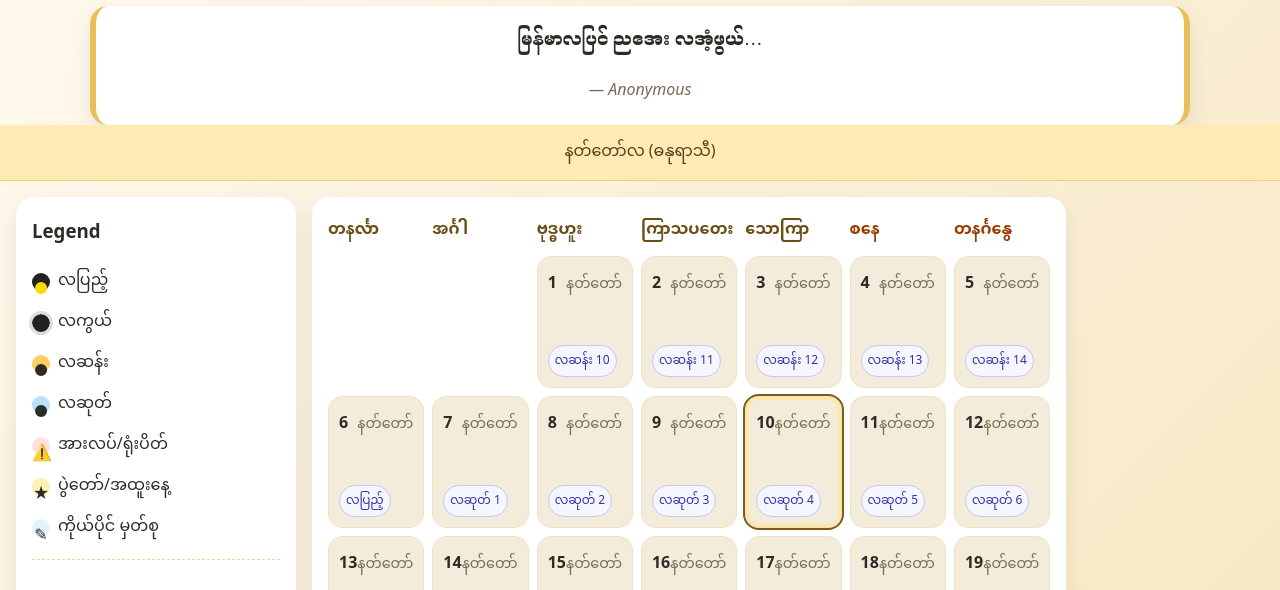
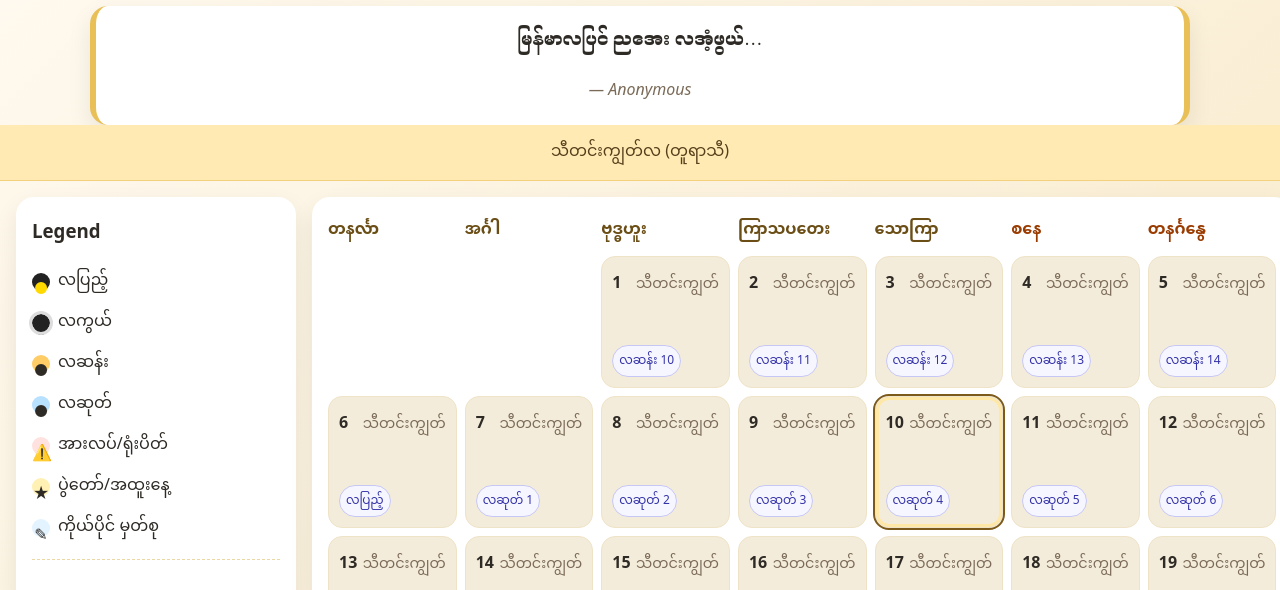
Before and after one commit to Minmaung0307/calendar-mm, a plain HTML site: page public/index.html in a window 1280 px wide. Shown: the part 134-724 px from the top of the page. Drawn offline with Linux system fonts and the light colour scheme.

Commit message:
updated the view

```diff
--- a/public/app.js
+++ b/public/app.js
@@ -1,10 +1,11 @@
 import {
-  lunarAge, myanmarMonthYear,
+  lunarAge,
+  myanmarMonthYearLunar,
   mmLunarInfoWithLength,
   monthLengthFor
 } from './myanmarCalendar.js';
 
-/* === Zodiac (Today bar only) === */
+/* Today bar zodiac only */
 const ZODIAC_BY_MM = {
   တန်ခူး: "မိဿ", ကဆုန်: "ပြိဿ", နယုန်: "မေထုန်", ဝါဆို: "ကြဋ်",
   ဝါခေါင်: "သိဟ်", တော်သလင်း: "ကန်", သီတင်းကျွတ်: "တူ",
@@ -25,22 +26,21 @@ const todayBar = $("#todayBar");
 
 const enMonths = ["January","February","March","April","May","June","July","August","September","October","November","December"];
 
-/* ===== Holidays (MM & US) ===== */
+/* Holidays */
 const SOLAR_MM = {"01-04":"လွတ်လပ်ရေးနေ့","02-12":"အမျိုးသားတော်လှန်ရေးနေ့","03-27":"တပ်မတော်နေ့","05-01":"အလုပ်သမားနေ့","07-19":"အာဇာနည်နေ့","12-25":"ခရစ်စမတ်နေ့"};
 const SOLAR_US_FIXED = {"01-01":"New Year's Day","07-04":"Independence Day","10-31":"Halloween","12-25":"Christmas Day"};
 function computeEaster(y){const a=y%19,b=Math.floor(y/100),c=y%100,d=Math.floor(b/4),e=b%4,f=Math.floor((b+8)/25),g=Math.floor((b-f+1)/3),h=(19*a+b-d-g+15)%30,i=Math.floor(c/4),k=c%4,l=(32+2*e+2*i-h-k)%7,m=Math.floor((a+11*h+22*l)/451),month=Math.floor((h+l-7*m+114)/31),day=((h+l-7*m+114)%31)+1;return {month, day};}
 function nthWeekdayOfMonth(year, monthIndex, weekday, n){let count=0;for(let d=1; d<=31; d++){const dt=new Date(year, monthIndex, d);if(dt.getMonth()!==monthIndex) break; if(dt.getDay()===weekday){count++; if(count===n) return d;}} return null;}
 function usMovables(year){const easter=computeEaster(year); const thanks=nthWeekdayOfMonth(year, 10, 4, 4); const res={}; res[`${String(easter.month).padStart(2,'0')}-${String(easter.day).padStart(2,'0')}`]="Easter (Western)"; res[`11-${String(thanks).padStart(2,'0')}`]="Thanksgiving (US)"; return res;}
 
-/* ===== LocalStorage (custom events only; notes/aside removed) ===== */
 const LS_CUSTOM = "myanmar_calendar_custom_v2";
 const getCustom = ()=>JSON.parse(localStorage.getItem(LS_CUSTOM)||"[]");
 const setCustom = (arr)=>localStorage.setItem(LS_CUSTOM, JSON.stringify(arr));
 
-/* ===== View ===== */
+/* View */
 let view = new Date(); view.setDate(1);
 
-/* ===== Controls ===== */
+/* Controls */
 (function setupSelectors(){
   enMonths.forEach((m,i)=>{
     const o=document.createElement("option"); o.value=i; o.textContent=`${i+1}. ${m}`;
@@ -63,7 +63,7 @@ $("#themeBtn").onclick=()=>{
 };
 $("#fontBtn").onclick=()=>{ document.documentElement.classList.toggle("serif"); };
 
-/* ===== Backend Loader ===== */
+/* Backend loader */
 async function loadBackendEvents(year){
   const map={};
   for(const k of Object.keys(SOLAR_MM)){
@@ -98,19 +98,19 @@ async function loadBackendEvents(year){
   return map;
 }
 
-/* ===== Render ===== */
+/* Render */
 async function render(){
   syncSelectors();
   const y=view.getFullYear(), m=view.getMonth();
   const first=new Date(y,m,1);
-  const startWeekday=(first.getDay()+6)%7; // Monday-first
+  const startWeekday=(first.getDay()+6)%7;
   const days=new Date(y,m+1,0).getDate();
   const backend=await loadBackendEvents(y);
   grid.innerHTML="";
 
   for(let i=0;i<startWeekday;i++){
     const pad=document.createElement("div");
-    pad.className="day pad"; // same height placeholder
+    pad.className="day pad";
     grid.appendChild(pad);
   }
 
@@ -122,7 +122,7 @@ async function render(){
     const iso=cellDate.toISOString().slice(0,10);
 
     const age=lunarAge(cellDate);
-    const my = myanmarMonthYear(cellDate);
+    const my = myanmarMonthYearLunar(cellDate); // << lunar-month-driven
     const info = mmLunarInfoWithLength(age, my.myanmarMonth, my.myanmarYear);
 
     const tags=[];
@@ -149,13 +149,12 @@ async function render(){
       </div>
       <div class="tags">${tags.join("")}</div>
     `;
-    // No onclick — aside/details removed
     grid.appendChild(el);
   }
 
-  // Today bar — "<Myanmar Month> (Zodiac)"
+  // Today bar: "<Myanmar Month> (Zodiac)"
   const t=new Date();
-  const myT=myanmarMonthYear(t);
+  const myT=myanmarMonthYearLunar(t);
   const zodiac = ZODIAC_BY_MM[myT.myanmarMonth] ? ` (${ZODIAC_BY_MM[myT.myanmarMonth]}ရာသီ)` : "";
   todayBar.textContent = `${myT.myanmarMonth}လ${zodiac}`;
 
@@ -164,21 +163,4 @@ async function render(){
   }
 }
 
-/* ===== Custom Add/Remove ===== */
-$("#addCustom").onclick=()=>{
-  const date=$("#custDate").value;
-  const title=$("#custTitle").value?.trim();
-  const type=$("#custType").value;
-  if(!date || !title){ alert("နေ့စွဲနဲ့ ခေါင်းစဉ်ကို ဖြည့်ပါ"); return; }
-  const cur=getCustom(); cur.push({date,title,type});
-  setCustom(cur); $("#custTitle").value=""; $("#custDate").value="";
-  render();
-};
-$("#clearCustom").onclick=()=>{
-  if(confirm("ကိုယ်ပိုင်သတ်မှတ်ထားသမျှကို ဖျက်မလား?")){
-    localStorage.removeItem(LS_CUSTOM); render();
-  }
-};
-
-/* ===== Boot ===== */
 (async function boot(){ await render(); })();
--- a/public/index.html
+++ b/public/index.html
@@ -11,6 +11,7 @@
   <link rel="stylesheet" href="style.css"/>
   <link rel="stylesheet" href="style.details-fix.css">
   <link rel="stylesheet" href="style.noaside.css">
+  <link rel="stylesheet" href="style.calendar-full.css">
 </head>
 <body>
   <header class="topbar">
--- a/public/myanmarCalendar.js
+++ b/public/myanmarCalendar.js
@@ -1,43 +1,46 @@
-/* myanmarCalendar.js — v6 (clean integer lunar days; no duplicate "လဆန်း ၁၄")
-   Rules:
-   - Compute integer lunar dayIndex = floor(age) + 1  (1..30)
-   - Waxing: 1..14  -> "လဆန်း N"
-   - Full Moon: 15  -> uposatha (no number; 15 for info)
-   - Waning: 16..29 -> "လဆုတ် (dayIndex-15)"  => 1..14
-   - New Moon: 30   -> uposatha (no number; 15 if 30-day month, 14 if 29-day month)
-   - Month lengths per your mapping; Waso double-month hook exposed.
+/* myanmarCalendar.js — v7 (Lunar-month-driven names)
+   - New Moon (dayIndex 30 -> next day 1) advances to the NEXT Myanmar month.
+   - Anchor: REF_NEWMOON (2024-12-30 UTC) = Start of "ပြာသို" (Pyatho).
+   - Month lengths: per mapping (29/30) and Waso double-month hook.
 */
 
 const SYNODIC = 29.530588;
-const REF_NEWMOON = Date.UTC(2024, 11, 30, 0); // 2024-12-30 approx new moon
+const REF_NEWMOON = Date.UTC(2024, 11, 30, 0); // 2024-12-30 ~ New Moon (start of Pyatho)
 
 export function lunarAge(date){
   const ms = (Date.UTC(date.getFullYear(), date.getMonth(), date.getDate())) - REF_NEWMOON;
   return ((ms/86400000) % SYNODIC + SYNODIC) % SYNODIC; // 0..29.53
 }
 
-// Month lineup & lengths
 export const MM_MONTHS = ["တန်ခူး","ကဆုန်","နယုန်","ဝါဆို","ဝါခေါင်","တော်သလင်း","သီတင်းကျွတ်","တန်ဆောင်မုန်း","နတ်တော်","ပြာသို","တပို့တွဲ","တပေါင်း"];
 const LEN_29 = new Set(["တန်ခူး","နယုန်","ဝါခေါင်","သီတင်းကျွတ်","နတ်တော်","တပို့တွဲ"]);
 const LEN_30 = new Set(["ကဆုန်","ဝါဆို","တော်သလင်း","တန်ဆောင်မုန်း","ပြာသို","တပေါင်း"]);
 
-// Seasonal approx for UI pairing
-export function myanmarMonthYear(date){
-  const mm = MM_MONTHS[(date.getMonth()+11)%12];
+// Anchor month at REF_NEWMOON:
+const REF_MM_NAME = "ပြာသို";
+const REF_MM_INDEX = MM_MONTHS.indexOf(REF_MM_NAME);
+
+/* Myanmar month & year based on lunations from REF_NEWMOON */
+export function myanmarMonthYearLunar(date){
+  const ms = (Date.UTC(date.getFullYear(), date.getMonth(), date.getDate())) - REF_NEWMOON;
+  const lunations = Math.floor(ms / (SYNODIC*86400000)); // number of completed months since REF
+  const idx = ((REF_MM_INDEX + lunations) % 12 + 12) % 12;
+  const myanmarMonth = MM_MONTHS[idx];
+
+  // Rough Myanmar year (kept simple as before)
   const my = 1350 + (date.getFullYear() - 1988);
-  return { myanmarMonth:mm, myanmarYear: my };
+  return { myanmarMonth, myanmarYear: my };
 }
 
-// Wa-htat (intercalary) hook — default false; override from backend if needed
 export function isWaHtat(myYear){ return false; }
 
 export function monthLengthFor(mmName, myYear){
-  if (mmName === "ဝါဆို" && isWaHtat(myYear)) return 30; // both Waso months 30 during Wa-htat
+  if (mmName === "ဝါဆို" && isWaHtat(myYear)) return 30; // both Waso months 30 in intercalary year
   if (LEN_30.has(mmName)) return 30;
   return 29;
 }
 
-// Main info using discrete integer dayIndex (prevents duplicate "waxing 14")
+/* Integer dayIndex method (prevents duplicate "လဆန်း ၁၄") */
 export function mmLunarInfoWithLength(age, mmName, myYear){
   const dayIndex = Math.floor(age) + 1; // 1..30
   const len = monthLengthFor(mmName, myYear);
@@ -56,7 +59,7 @@ export function mmLunarInfoWithLength(age, mmName, myYear){
   return { phase:"လကွယ်", kind:"uposatha", number:null, uposathaDay:nmDay };
 }
 
-// Simple label (if needed elsewhere)
+/* Optional helper */
 export function moonPhaseName(age){
   const di = Math.floor(age) + 1;
   if (di <= 14) return "လဆန်း";
--- a/public/service-worker.js
+++ b/public/service-worker.js
@@ -1,4 +1,4 @@
-const CACHE = "mm-cal-v4";
+const CACHE = "mm-cal-v5";
 const ASSETS = [
   "./",
   "./index.html",
--- /dev/null
+++ b/public/style.calendar-full.css
@@ -0,0 +1,29 @@
+/* === Calendar Full-Width Patch ===
+   Drop this at the END of style.css or include as its own file.
+*/
+
+/* Make the main layout single-column */
+#main, .container, #app{
+  display:block;              /* collapse any 2-col grid/flex */
+}
+
+/* Ensure the calendar grid stretches full width */
+#grid{
+  width:100%;
+  max-width:unset;
+  grid-column: 1 / -1;        /* in case a grid remains */
+  min-width:0;
+}
+
+/* Hide details card if it still exists in the DOM */
+#details{ display:none !important; }
+
+/* Keep day cells tidy and consistent */
+.day{ height:132px; min-height:132px; }
+.day.pad{ visibility:hidden; }
+.day .tags{ max-height:48px; overflow:hidden; }
+
+/* Optional: widen calendar on big screens */
+@media (min-width: 1200px){
+  #grid{ max-width: 1200px; margin-inline:auto; }
+}
--- a/public/style.css
+++ b/public/style.css
@@ -21,10 +21,10 @@
 * {
   box-sizing: border-box;
 }
-html,
+/* html,
 body {
   height: 100%;
-}
+} */
 body {
   margin: 0;
   font-family: var(--font-ui);
```
